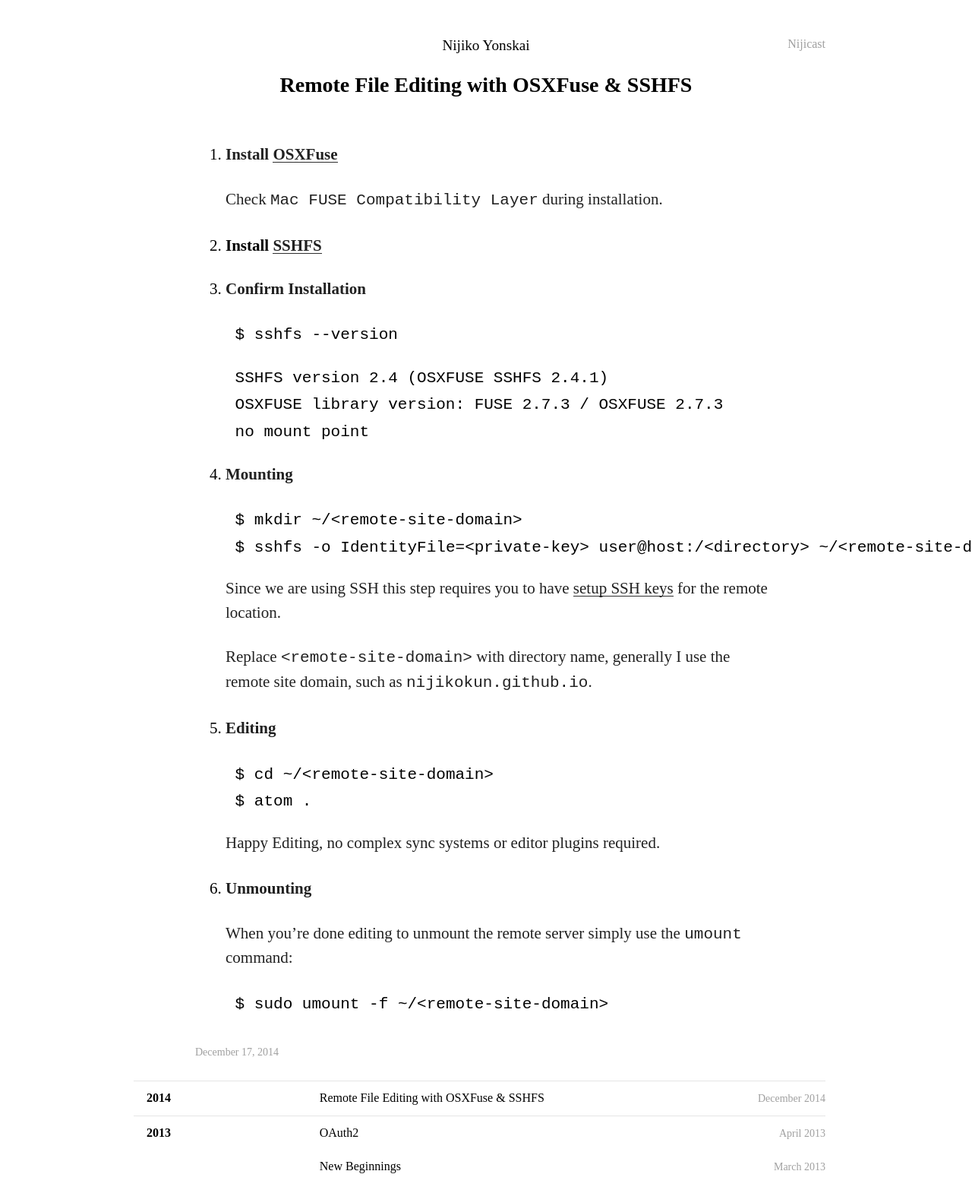
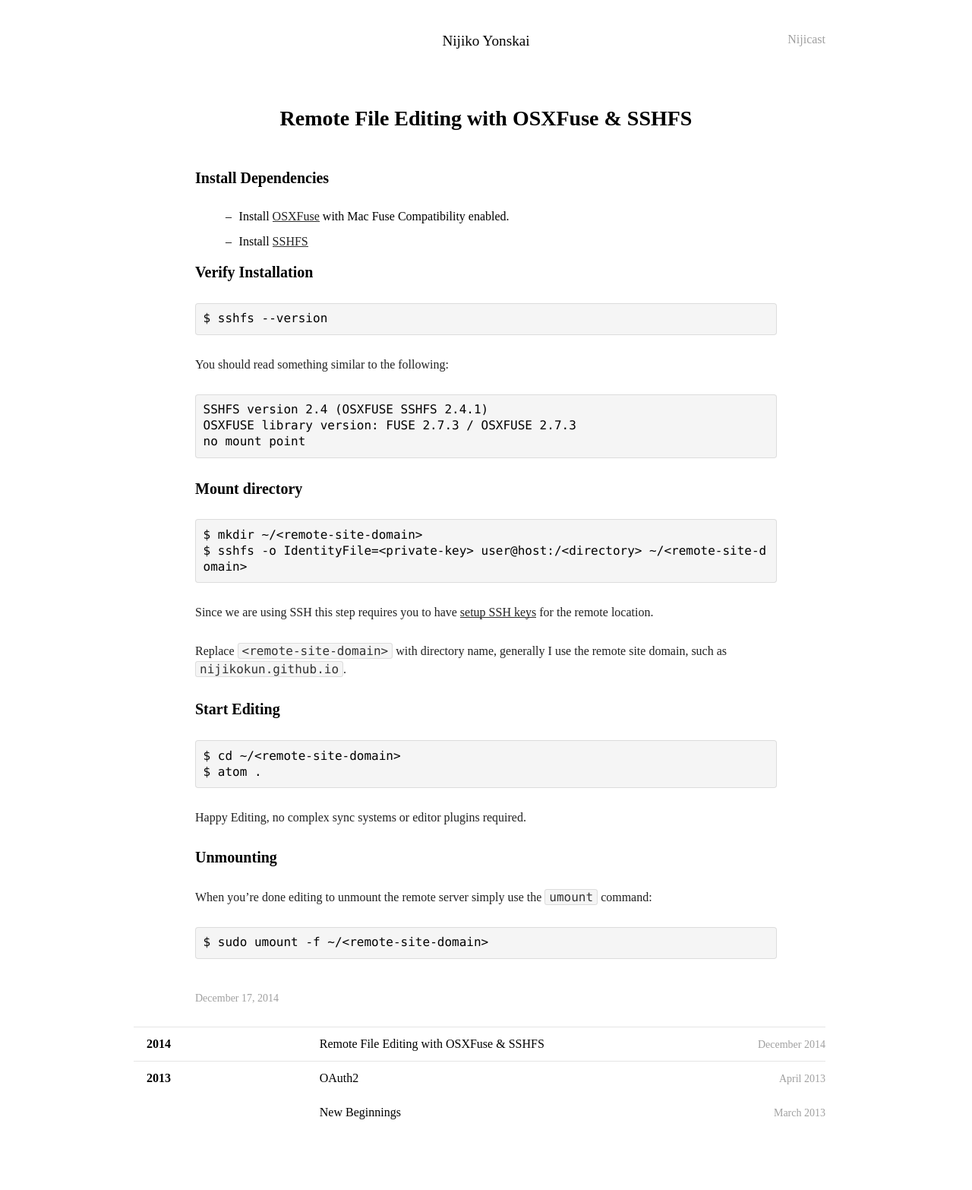
Before and after one commit to nijikokun/nijikokun.github.io, a Jekyll site: the page built from _posts/2014-12-17-Remote-File-Editing-with-OSXFuse-and-SSHFS.md, in a window 1280 px wide. Shown: the whole page at 76% size. Built offline with Jekyll 4.4.1, drawn with Linux system fonts in a browser that asks for light colours; some web fonts are replaced; Markdown is read by kramdown in place of the engine named in the settings; after the commit the page ends 1494 px from its top, so only the background shows below that.

Commit message:
feat(style): Fonts and episode player

````diff
--- a/_config.yml
+++ b/_config.yml
@@ -1,4 +1,3 @@
-auto: true
 markdown: redcarpet
 permalink: /:year/:title
 rdiscount extensions: [smart]
--- a/_posts/2014-12-17-Remote-File-Editing-with-OSXFuse-and-SSHFS.md
+++ b/_posts/2014-12-17-Remote-File-Editing-with-OSXFuse-and-SSHFS.md
@@ -3,55 +3,57 @@
 date: 2014-12-17 04:39:20
 episode: 4
 title: Remote File Editing with OSXFuse & SSHFS
-style: |
-  body > header nav ul li a.logo { background: hsl(7, 100%, 46%); }
-  body > header nav ul li a.logo:hover { background: hsl(127, 41%, 31%); }
-  section article p a { border-bottom: none; color: hsl(7, 100%, 46%); }
-  section article p a:hover { color: hsl(127, 41%, 31%); }
 ---
 
 
-1. **Install [OSXFuse][1]**
+## Install Dependencies
 
-    Check `Mac FUSE Compatibility Layer` during installation.
-2. **Install [SSHFS][2]**
-3. **Confirm Installation**
+- Install [OSXFuse][1] with Mac Fuse Compatibility enabled.
+- Install [SSHFS][2]
 
-    ```bash
-    $ sshfs --version
-    ```
+## Verify Installation
 
-    ```
-    SSHFS version 2.4 (OSXFUSE SSHFS 2.4.1)
-    OSXFUSE library version: FUSE 2.7.3 / OSXFUSE 2.7.3
-    no mount point
-    ```
-4. **Mounting**
+```bash
+$ sshfs --version
+```
 
-    ```bash
-    $ mkdir ~/<remote-site-domain>
-    $ sshfs -o IdentityFile=<private-key> user@host:/<directory> ~/<remote-site-domain>
-    ```
+You should read something similar to the following:
 
-    Since we are using SSH this step requires you to have [setup SSH keys][3] for the remote location.
+```
+SSHFS version 2.4 (OSXFUSE SSHFS 2.4.1)
+OSXFUSE library version: FUSE 2.7.3 / OSXFUSE 2.7.3
+no mount point
+```
 
-    Replace `<remote-site-domain>` with directory name, generally I use the remote site domain, such as `nijikokun.github.io`.
-5. **Editing**
+### Mount directory
 
-    ```bash
-    $ cd ~/<remote-site-domain>
-    $ atom .
-    ```
+```bash
+$ mkdir ~/<remote-site-domain>
+$ sshfs -o IdentityFile=<private-key> user@host:/<directory> ~/<remote-site-domain>
+```
 
-    Happy Editing, no complex sync systems or editor plugins required.
-6. **Unmounting**
+Since we are using SSH this step requires you to have [setup SSH keys][3] for the remote location.
 
-    When you're done editing to unmount the remote server simply use the `umount` command:
+Replace `<remote-site-domain>` with directory name, generally I use the remote site domain,
+such as `nijikokun.github.io`.
 
-    ```bash
-    $ sudo umount -f ~/<remote-site-domain>
-    ```
+## Start Editing
 
-  [1]: http://sourceforge.net/projects/osxfuse/
-  [2]: https://github.com/osxfuse/sshfs/downloads
-  [3]: http://www.howtogeek.com/168147/add-public-ssh-key-to-remote-server-in-a-single-command/
+```bash
+$ cd ~/<remote-site-domain>
+$ atom .
+```
+
+Happy Editing, no complex sync systems or editor plugins required.
+
+## Unmounting
+
+When you're done editing to unmount the remote server simply use the `umount` command:
+
+```bash
+$ sudo umount -f ~/<remote-site-domain>
+```
+
+[1]: http://sourceforge.net/projects/osxfuse/
+[2]: https://github.com/osxfuse/sshfs/downloads
+[3]: http://www.howtogeek.com/168147/add-public-ssh-key-to-remote-server-in-a-single-command/
--- a/assets/css/base.css
+++ b/assets/css/base.css
@@ -326,7 +326,7 @@
 /* Header */
 
 .header {
-  padding-top: 4vh;
+  padding-top: 30px;
   height: 80px;
 }
 
@@ -342,6 +342,7 @@
 .header + .grid-container {
   margin-top: 30px;
 }
+
 
 /* Archive List */
 
@@ -399,27 +400,54 @@
   font-style: normal;
 }
 
+
 /* Article */
 
-
-.article-full-container {
-  width: 100%;
+.article {
+  font-size: 16px;
+  line-height: 1.33;
 }
 
-.article-page-container {
-  width: 50rem;
-}
-
-.article-title {
+.article .article-title {
   font-family: "Source Serif Pro";
   font-size: 28px;
   font-weight: 600;
   margin-bottom: 30px;
-  margin-top: -30px;
 }
 
-.article {
-  font-size: 21px;
+.article h1,
+.article h2,
+.article h3,
+.article h4,
+.article h5,
+.article h6 {
+  font-family: "Source Serif Pro";
+  font-weight: 600;
+  line-height: 1.33 !important;
+  margin-bottom: 27px;
+  letter-spacing: auto;
+  font-size: 20px
+}
+
+.article ul {
+  list-style-type: none
+}
+
+.article ul>li:before {
+  content: "–";
+  position: absolute;
+  margin-left: -1.1em
+}
+
+.article ul>li {
+  margin-bottom: 12px;
+  line-height: 1.33!important;
+  margin-left: 1.1em
+}
+
+.article ol ol,
+.article ul ul {
+  margin: 0 0 0 60px!important
 }
 
 .article p {
@@ -437,6 +465,47 @@
   padding-left: 18px;
   text-indent: 0;
   quotes: none;
+}
+
+.article code,
+.article pre {
+  font-family: Consolas, Monaco, Menlo, "Courier New",monospace;
+  font-size: 16px;
+  padding: 0 5px;
+  border-radius: 3px
+}
+
+.article pre {
+  display: block;
+  padding: 9.5px;
+  margin: 0 0 27px;
+  font-size: 13px;
+  line-height: 20px;
+  word-break: break-all;
+  word-wrap: break-word;
+  white-space: pre;
+  white-space: pre-wrap;
+  border-radius: 4px
+}
+
+.article code {
+  white-space: nowrap
+}
+
+.article pre code {
+  color: inherit;
+  white-space: pre-wrap;
+  background-color: transparent;
+  padding: 0;
+  border: 0
+}
+
+.article-full-container {
+  width: 100%;
+}
+
+.article-page-container {
+  width: 50rem;
 }
 
 .article-meta {
@@ -463,6 +532,9 @@
 .article-tags a {
   margin-right: 13px;
 }
+
+
+/* Episode */
 
 .episode-container {
   width: 58rem;
@@ -524,14 +596,23 @@
   transition: none;
   list-style: none;
 
-  border-bottom: 1px solid;
+  cursor: pointer;
+}
+
+.episode-list-playing {
+  border: 1px solid;
+  padding: 10px;
+  border-radius: 3px;
+  margin: 0 -10px;
 }
 
 .episode-list-title {
+  font-family: 'Source Sans Pro', Helvetica, Arial, sans-serif;
   font-weight: 400;
 }
 
 .episode-list-artist {
+  font-family: "Source Serif Pro";
   font-style: normal;
 }
 
@@ -576,7 +657,7 @@
 
 /* Colors */
 
-.site { background: #FFFFFF; }
+.site { background: hsl(0, 0%, 98%); }
 
 .header .logo { color: #000000 }
 .header .side, .header .side a { color: #a0a0a0; }
@@ -592,6 +673,8 @@
 .article p { color: #212121; }
 .article a,
 .article a:hover { color: #212121; box-shadow: inset 0 -1px 0 hsl(0, 0%, 100%),inset 0 -2px 0 #2F2F2F; }
+.article pre { background-color: #f5f5f5; border: 1px solid #ccc; border: 1px solid rgba(0,0,0,.1); }
+.article code { color: #333; background-color: #f5f5f5; border: 1px solid #ccc; border: 1px solid rgba(0,0,0,.1); }
 
 .article bloquote { border-color: hsla(0, 0%, 0%, 0.65) }
 
@@ -601,9 +684,8 @@
 
 .episode-subtitle { color: #a0a0a0; }
 
-.episode-list { border-color: hsla(0, 0%, 0%, 0.1); }
 .episode-list-item { border-color: hsla(0, 0%, 0%, 0.1); }
-.episode-list-item .episode-list-artist { color: hsla(0, 0%, 0%, 0.2); }
-.episode-list-item .now-playing .bar {  background: #e2e2e2; }
-.episode-list-playing .episode-list-title { color: #f95d58; }
-.episode-list-playing .now-playing .bar { background: linear-gradient(to bottom, #ff9500, #ff5e3a); }
+.episode-list-item .episode-list-artist { color: #a0a0a0; }
+.episode-list-item .now-playing .bar {  background: #ffffff; }
+.episode-list-playing { border-color: hsla(0, 0%, 0%, 0.1); }
+.episode-list-playing .now-playing .bar { background: linear-gradient(to bottom, #f95d58, #f95d58); }
````
